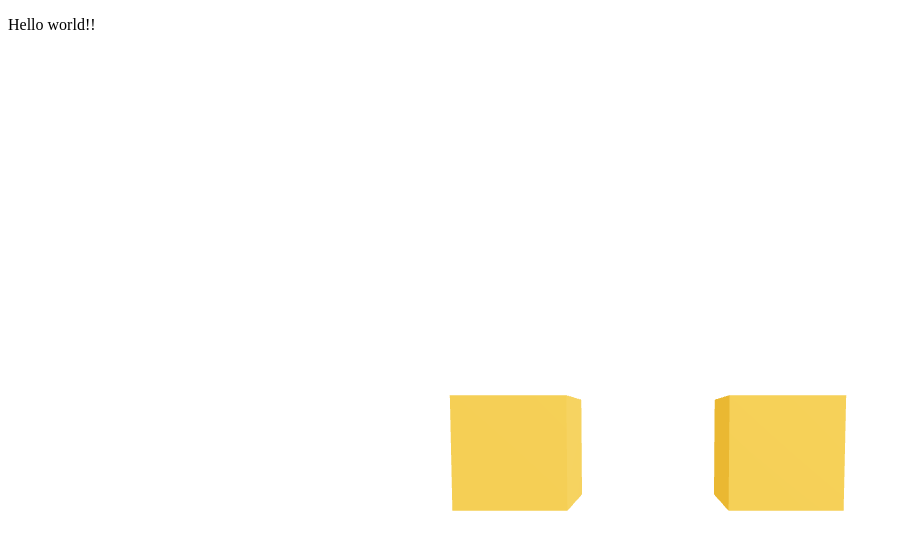
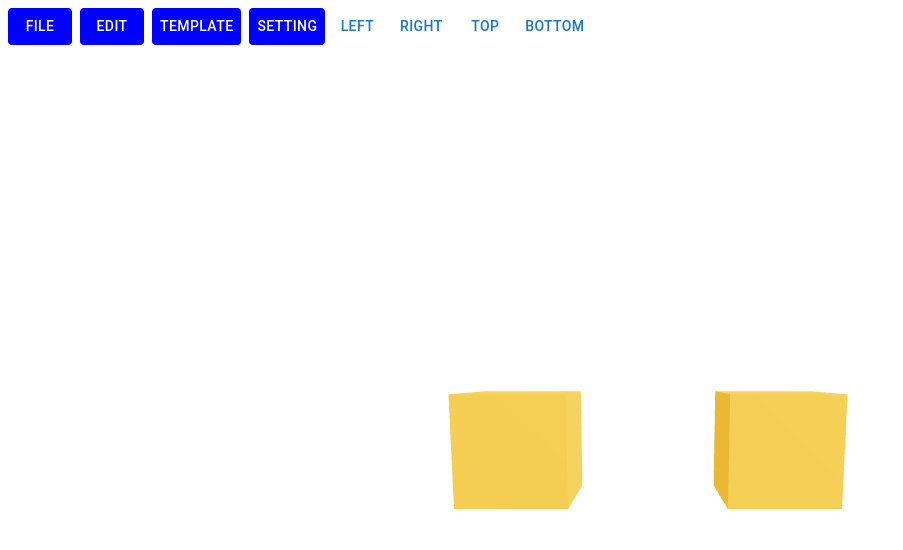
Before and after one commit to Imanect0/3DEditor-ori, a Next.js app: page / in a window 1280 px wide. Shown: the top 550 px of the page, without its empty margins (0-903 px from the left). Built offline with nearby package versions, Linux system fonts and the light colour scheme.

Commit message:
左上のタブとドロワー追加

```diff
--- a/package.json
+++ b/package.json
@@ -11,6 +11,7 @@
   "dependencies": {
     "@emotion/react": "^11.10.6",
     "@emotion/styled": "^11.10.6",
+    "@mui/icons-material": "^5.11.11",
     "@mui/material": "^5.11.12",
     "@next/font": "13.2.4",
     "@react-three/drei": "^9.57.2",
--- a/pages/editor/index.tsx
+++ b/pages/editor/index.tsx
@@ -2,6 +2,7 @@ import { NextPage } from 'next';
 import { useRef, useState } from 'react';
 import { Canvas, useFrame } from '@react-three/fiber';
 import { DstAlphaFactor, Mesh } from 'three';
+import * as THREE from "three";
 
 type BoxProps = {
   position: [x: number, y: number, z: number];
@@ -27,11 +28,29 @@ const Box: React.FC<BoxProps> = (props) => {
     </mesh>
   );
 };
+let isClicked : boolean;
+
+const Click = () =>{
+
+}
+
+
+const openEditMenu = () =>{
+  if(isClicked){
+    return(
+      <div style={{width : "100px" , height : "100px" , background : "black"}}></div>
+    )
+  }
+  else{
+
+  }
+}
+
 
 const Editor = () => {
   return(
     <div style={{ width: '100vw', height: '100vh' }}>
-    <Canvas>
+    <Canvas id='myCanvas'>
       <ambientLight />
       <pointLight position={[10, 10, 10]} />
       <Box position={[-1.2, 0, 0]} />
--- /dev/null
+++ b/pages/feature/drawer.tsx
@@ -0,0 +1,89 @@
+import * as React from 'react';
+import Box from '@mui/material/Box';
+import Drawer from '@mui/material/Drawer';
+import Button from '@mui/material/Button';
+import List from '@mui/material/List';
+import Divider from '@mui/material/Divider';
+import ListItem from '@mui/material/ListItem';
+import ListItemButton from '@mui/material/ListItemButton';
+import ListItemIcon from '@mui/material/ListItemIcon';
+import ListItemText from '@mui/material/ListItemText';
+import InboxIcon from '@mui/icons-material/MoveToInbox';
+import MailIcon from '@mui/icons-material/Mail';
+
+type Anchor = 'top' | 'left' | 'bottom' | 'right';
+
+export default function TemporaryDrawer() {
+  const [state, setState] = React.useState({
+    top: false,
+    left: false,
+    bottom: false,
+    right: false,
+  });
+
+  const toggleDrawer =
+    (anchor: Anchor, open: boolean) =>
+    (event: React.KeyboardEvent | React.MouseEvent) => {
+      if (
+        event.type === 'keydown' &&
+        ((event as React.KeyboardEvent).key === 'Tab' ||
+          (event as React.KeyboardEvent).key === 'Shift')
+      ) {
+        return;
+      }
+
+      setState({ ...state, [anchor]: open });
+    };
+
+  const list = (anchor: Anchor) => (
+    <Box
+      sx={{ width: anchor === 'top' || anchor === 'bottom' ? 'auto' : 250 }}
+      role="presentation"
+      onClick={toggleDrawer(anchor, false)}
+      onKeyDown={toggleDrawer(anchor, false)}
+    >
+      <List>
+        {['Inbox', 'Starred', 'Send email', 'Drafts'].map((text, index) => (
+          <ListItem key={text} disablePadding>
+            <ListItemButton>
+              <ListItemIcon>
+                {index % 2 === 0 ? <InboxIcon /> : <MailIcon />}
+              </ListItemIcon>
+              <ListItemText primary={text} />
+            </ListItemButton>
+          </ListItem>
+        ))}
+      </List>
+      <Divider />
+      <List>
+        {['All mail', 'Trash', 'Spam'].map((text, index) => (
+          <ListItem key={text} disablePadding>
+            <ListItemButton>
+              <ListItemIcon>
+                {index % 2 === 0 ? <InboxIcon /> : <MailIcon />}
+              </ListItemIcon>
+              <ListItemText primary={text} />
+            </ListItemButton>
+          </ListItem>
+        ))}
+      </List>
+    </Box>
+  );
+
+  return (
+    <div id="drawer_menu">
+      {(['left', 'right', 'top', 'bottom'] as const).map((anchor) => (
+        <React.Fragment key={anchor}>
+          <Button onClick={toggleDrawer(anchor, true)}>{anchor}</Button>
+          <Drawer
+            anchor={anchor}
+            open={state[anchor]}
+            onClose={toggleDrawer(anchor, false)}
+          >
+            {list(anchor)}
+          </Drawer>
+        </React.Fragment>
+      ))}
+    </div>
+  );
+}
--- /dev/null
+++ b/pages/feature/header/header.tsx
@@ -0,0 +1,25 @@
+import * as React from 'react';
+
+import { Stack } from '@mui/material';
+
+import File from "./menu_file"
+
+export default function HeaderNav() {
+    return(
+        <Stack direction="row" spacing={1} id='header_nav'>
+            <File
+                name={"File"}
+             />
+            <File
+                name={"Edit"}
+             />
+            <File
+                name={"Template"}
+             />
+            <File
+                name={"Setting"}
+             />
+        </Stack>
+
+    )
+}
--- /dev/null
+++ b/pages/feature/header/menu_file.tsx
@@ -0,0 +1,48 @@
+import * as React from 'react';
+import Button from '@mui/material/Button';
+import Menu from '@mui/material/Menu';
+import MenuItem from '@mui/material/MenuItem';
+
+export default function File(props : {name : string}) {
+  const [anchorEl, setAnchorEl] = React.useState<null | HTMLElement>(null);
+  const open = Boolean(anchorEl);
+  const handleClick = (event: React.MouseEvent<HTMLButtonElement>) => {
+    setAnchorEl(event.currentTarget);
+  };
+  const handleClose = () => {
+    setAnchorEl(null);
+  };
+
+  return (
+    <div>
+      <Button
+        id="basic-button"
+        aria-controls={open ? 'basic-menu' : undefined}
+        aria-haspopup="true"
+        aria-expanded={open ? 'true' : undefined}
+        onClick={handleClick}
+        //ボタンのスタイル
+        style={{
+          background:"blue",
+          color:"white"
+        }}
+      >
+        {props.name}
+      </Button>
+      <Menu
+        id="basic-menu"
+        anchorEl={anchorEl}
+        open={open}
+        onClose={handleClose}
+
+        MenuListProps={{
+          'aria-labelledby': 'basic-button',
+        }}
+      >
+        <MenuItem onClick={handleClose}>Reset</MenuItem>
+        <MenuItem onClick={handleClose}>Import</MenuItem>
+        <MenuItem onClick={handleClose}>Export</MenuItem>
+      </Menu>
+    </div>
+  );
+}
--- a/pages/index.tsx
+++ b/pages/index.tsx
@@ -1,13 +1,17 @@
-import Head from 'next/head'
-import Image from 'next/image'
-import { Inter } from '@next/font/google'
-import styles from '../styles/Home.module.css'
+import Head from "next/head";
+import Image from "next/image";
+import { Inter } from "@next/font/google";
+import styles from "../styles/Home.module.css";
 import * as THREE from "three/src/Three";
 
-import Button from '@mui/material/Button';
+import { Stack } from "@mui/material";
+
 import Editor from "./editor";
+import BasicMenu from "./feature/header/menu_file";
+import TemporaryDrawer from "./feature/drawer";
+import HeaderNav from "./feature/header/header";
 
-const inter = Inter({ subsets: ['latin'] })
+const inter = Inter({ subsets: ["latin"] });
 
 export default function Home() {
   return (
@@ -19,9 +23,13 @@ export default function Home() {
         <link rel="icon" href="/favicon.ico" />
       </Head>
       <main>
-        <p>Hello world!!</p>
-         <Editor />
+        <Stack direction="row">
+          <HeaderNav />
+          <TemporaryDrawer />
+        </Stack>
+
+        <Editor />
       </main>
     </>
-  )
+  );
 }
--- /dev/null
+++ b/styles/main.css
@@ -0,0 +1,3 @@
+#drawer_menu button{
+    display: none;
+}
```
Also changed, not shown: 1 other file (tests, documents, lock files or other folders).
